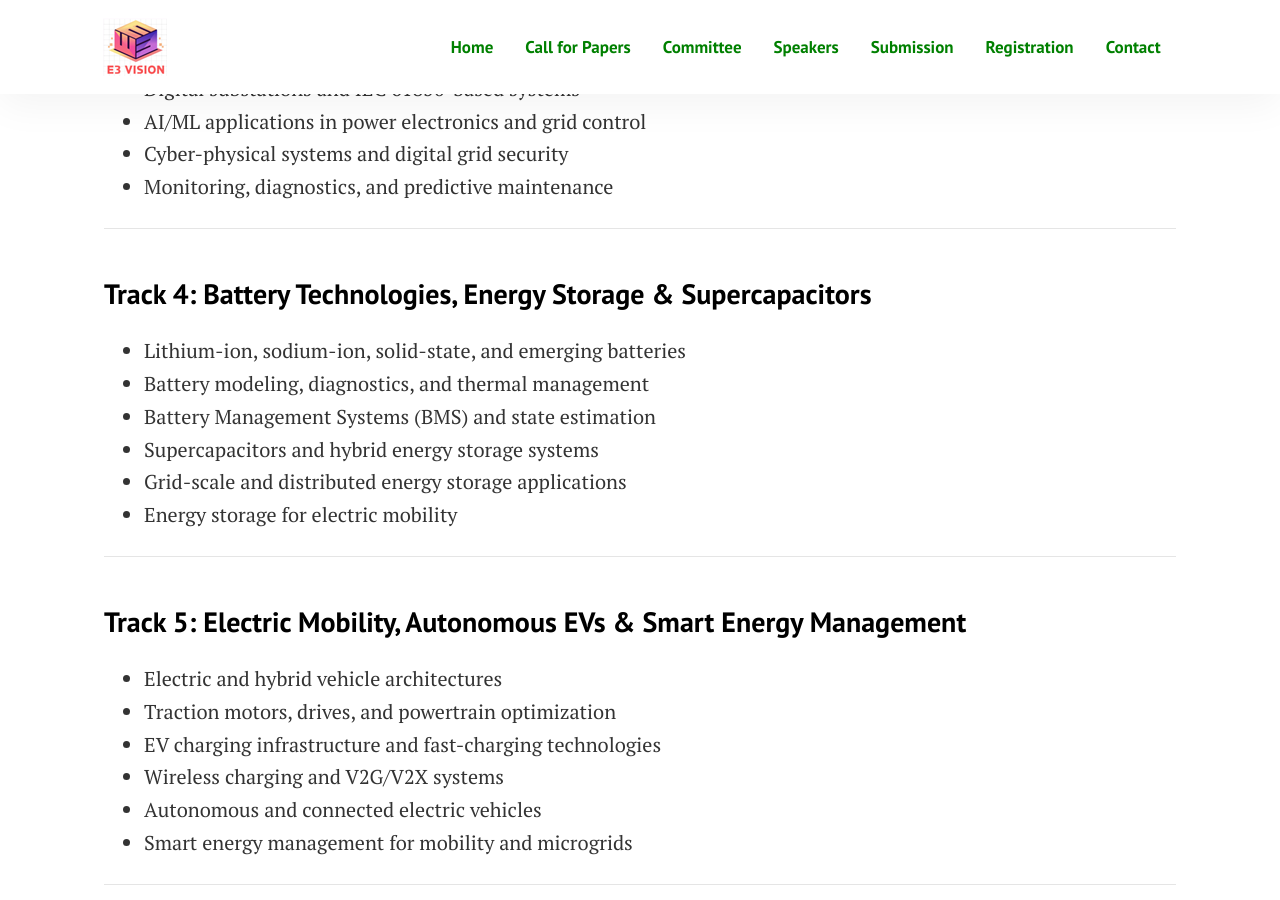
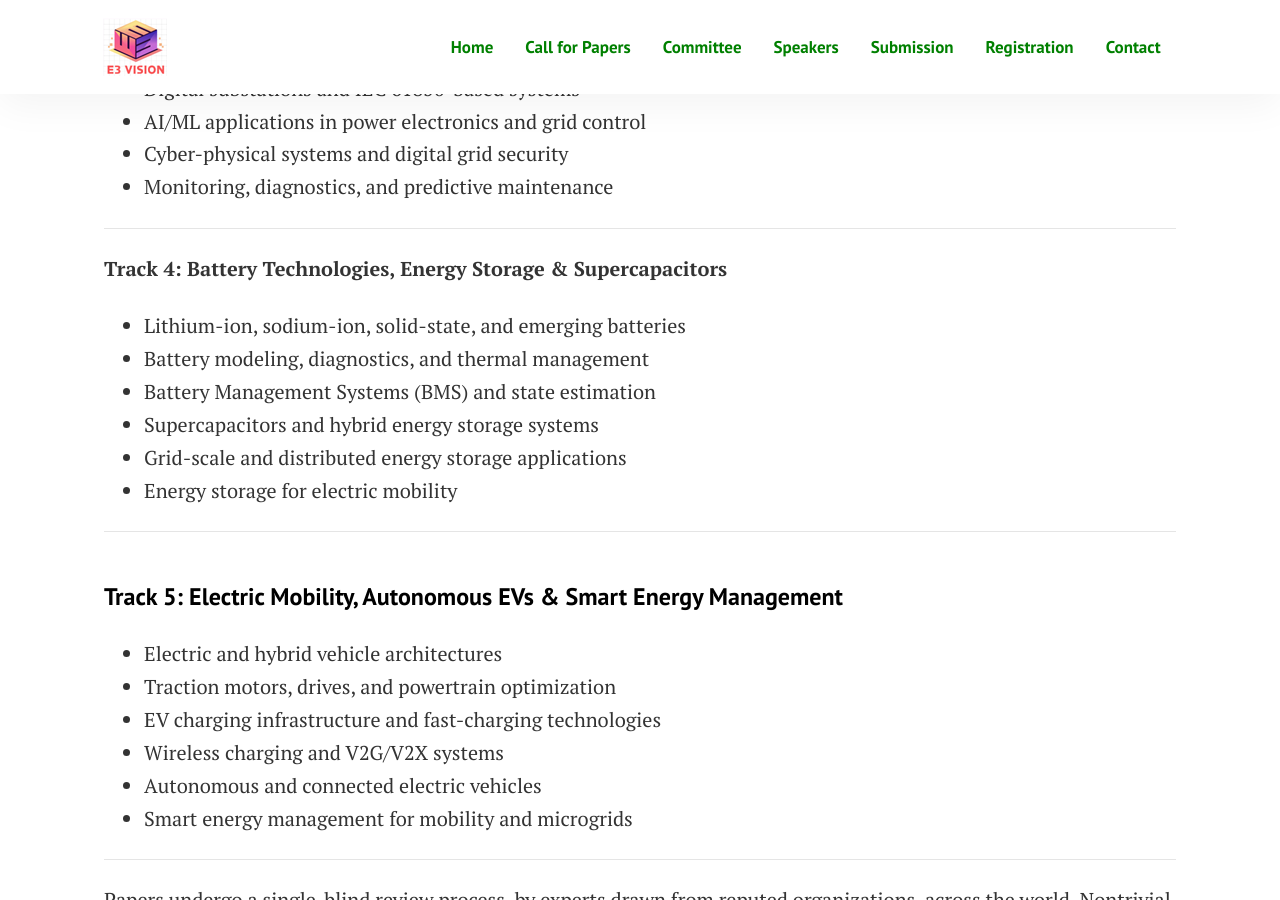
Before and after one commit to sravivarman/e3vision, a Jekyll site: the page built from pages/callforpapers.md, in a window 1280 px wide and 900 px high, scrolled down 1657 px. Built offline with Jekyll 4.4.1, drawn with Linux system fonts in a browser that asks for light colours.

```diff
--- a/pages/callforpapers.md
+++ b/pages/callforpapers.md
@@ -39,7 +39,7 @@ The E3Vision-2026 invites original, unpublished research contributions from acad
 
 ---
 
-### Track 4: Battery Technologies, Energy Storage & Supercapacitors
+**Track 4: Battery Technologies, Energy Storage & Supercapacitors**
 - Lithium-ion, sodium-ion, solid-state, and emerging batteries
 - Battery modeling, diagnostics, and thermal management
 - Battery Management Systems (BMS) and state estimation
@@ -49,7 +49,7 @@ The E3Vision-2026 invites original, unpublished research contributions from acad
 
 ---
 
-### Track 5: Electric Mobility, Autonomous EVs & Smart Energy Management
+#### Track 5: Electric Mobility, Autonomous EVs & Smart Energy Management
 - Electric and hybrid vehicle architectures
 - Traction motors, drives, and powertrain optimization
 - EV charging infrastructure and fast-charging technologies
```
